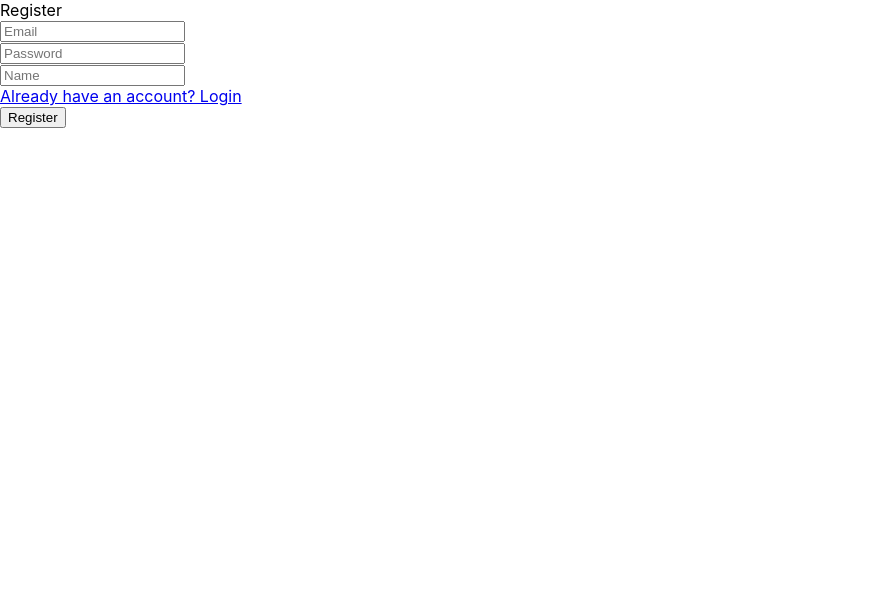
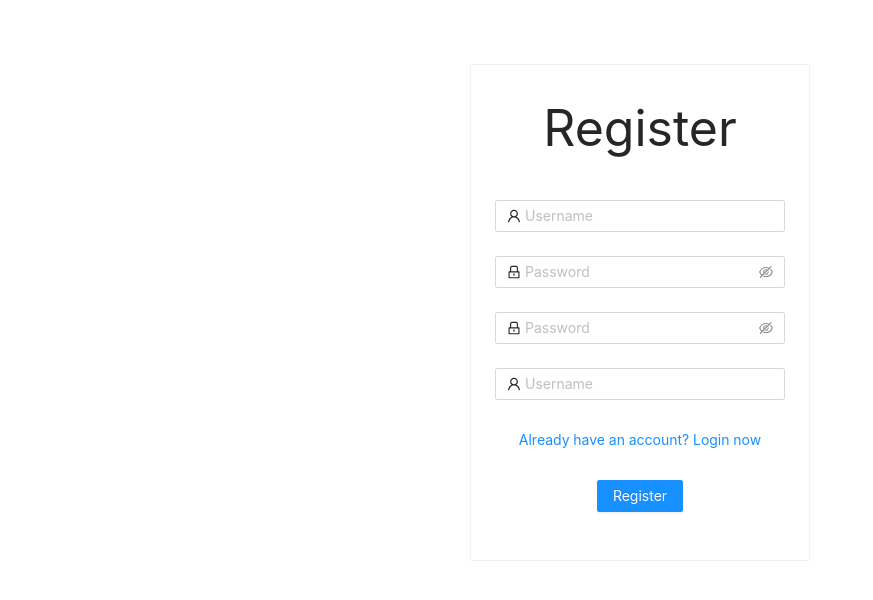
Before and after one commit to Hinh1009/soocer_app_react, a React (Create React App) app: page /register in a window 1280 px wide. Shown: the top 600 px of the page, without its empty margins (0-873 px from the left). Built offline with nearby package versions, Linux system fonts and the light colour scheme.

Commit message:
update login and register form

```diff
--- a/src/App.css
+++ b/src/App.css
@@ -1,38 +1 @@
-.App {
-  text-align: center;
-}
-
-.App-logo {
-  height: 40vmin;
-  pointer-events: none;
-}
-
-@media (prefers-reduced-motion: no-preference) {
-  .App-logo {
-    animation: App-logo-spin infinite 20s linear;
-  }
-}
-
-.App-header {
-  background-color: #282c34;
-  min-height: 100vh;
-  display: flex;
-  flex-direction: column;
-  align-items: center;
-  justify-content: center;
-  font-size: calc(10px + 2vmin);
-  color: white;
-}
-
-.App-link {
-  color: #61dafb;
-}
-
-@keyframes App-logo-spin {
-  from {
-    transform: rotate(0deg);
-  }
-  to {
-    transform: rotate(360deg);
-  }
-}
+@import '~antd/dist/antd.css';
--- a/src/App.js
+++ b/src/App.js
@@ -10,6 +10,7 @@ import {
   Switch,
   Route
 } from "react-router-dom";
+import './App.css'
 // import './App.css'
 class App extends Component {
   render() {
--- a/src/pages/home/index.js
+++ b/src/pages/home/index.js
@@ -1,25 +1,29 @@
 import React, { Component } from 'react'
 import { Link } from 'react-router-dom'
-import { Layout } from 'antd'
-import Button from '../../components/pieces/Button'
+import { Button, Layout } from 'antd'
+import Sider from 'antd/lib/layout/Sider'
+// import Button from '../../components/pieces/Button'
 
-const { Header, Content, Footer } = Layout
+const { Header, Footer, Content } = Layout
 class Home extends Component {
 
     render() {
         return (
             <Layout>
                 <Header>
-                    <div>This is my soccer app</div>
                     <Link to="/Login">
-                        <Button>Log in</Button>
+                        <Button type="dashed">Log in</Button>
                     </Link>
                 </Header>
-                <Content>
-                    <ul>
-                        <li><Link to="/player">Player Info</Link></li>
-                    </ul>
-                </Content>
+                <Layout>
+                    <Content>
+                        <span>
+                            <Link to="/player">Player Info</Link>
+                        </span>
+                    </Content>
+                    <Sider>Sider</Sider>
+                </Layout>
+
                 <Footer>This is Footer</Footer>
             </Layout>
         )
--- a/src/pages/login/index.js
+++ b/src/pages/login/index.js
@@ -1,7 +1,11 @@
 import React, { Component } from 'react';
 import Axios from 'axios';
 import { Link } from 'react-router-dom'
+import { Card, Button, Form, Input } from 'antd'
+import { UserOutlined, LockOutlined } from '@ant-design/icons';
+// import './login.css'
 const HOMEPAGE = 'http://localhost:3000/'
+
 
 class login extends Component {
   constructor(props) {
@@ -42,16 +46,78 @@ class login extends Component {
         alert("Login failed", err)
       })
   }
+  onFinish = (values) => {
+    console.log('Received values of form: ', values);
+  }
+
   render() {
     return (
-      <div>
-        <div>Login</div>
-        <input onChange={this.handleEmail} placeholder="Email" /> <br />
-        <input onChange={this.handlePassWord} type="password" placeholder="Password" /> <br />
-        <Link to="/register">Not have an account? Register now<br /></Link>
-        <button onClick={this.handleClick}>Log in</button>
+      <Card
+        style={{
+          width: 340,
+          margin: 'auto',
+          marginTop: 64,
+          textAlign: "center"
+        }}
+        bordered={true}
+      >
+        <div style={{ textAlign: 'center', marginBottom: 32, fontSize: 50 }}>
+          Login
+      </div>
 
-      </div>
+        <Form
+          // id="components-form-demo-normal-login"
+          name="normal_login"
+          className="login-form"
+          initialValues={{
+            remember: true,
+          }}
+          onFinish={this.onFinish}
+        >
+          <Form.Item
+            name="userEmail"
+            rules={[
+              {
+                required: true,
+                message: 'Please input your User Email!',
+              },
+            ]}
+          >
+            <Input prefix={<UserOutlined className="site-form-item-icon" />} placeholder="Username" onChange={this.handleEmail} />
+          </Form.Item>
+
+          <Form.Item
+            name="password"
+            rules={[
+              {
+                required: true,
+                message: 'Please input your Password!',
+              },
+            ]}
+          >
+            <Input
+              prefix={<LockOutlined className="site-form-item-icon" />}
+              type="password"
+              placeholder="Password"
+              onChange={this.handlePassWord}
+            />
+          </Form.Item>
+
+          <Form.Item>
+            <Button type="primary"
+              htmlType="submit"
+              className="login-form-button"
+              onClick={this.handleClick}>
+              Log in
+        </Button>
+          </Form.Item>
+
+          <Form.Item>
+            <Link to="/register">Not have an account? Register now</Link>
+          </Form.Item>
+
+        </Form>
+      </Card>
 
     );
   }
--- a/src/pages/register/index.js
+++ b/src/pages/register/index.js
@@ -1,6 +1,14 @@
 import React, { Component } from 'react'
 import Axios from 'axios'
 import { Link } from 'react-router-dom'
+import {
+    Form,
+    Input,
+    Button,
+    Card
+} from 'antd';
+import { UserOutlined, LockOutlined } from '@ant-design/icons'
+
 class Register extends Component {
     state = {
         email: '',
@@ -42,16 +50,119 @@ class Register extends Component {
     }
 
 
+
+
+    onFinish = values => {
+        console.log('Received values of form: ', values);
+    }
+
     render() {
         return (
-            <div>
-                <div>Register</div>
-                <input onChange={this.handleEmail} placeholder="Email" /><br />
-                <input onChange={this.handlePassword} placeholder="Password" /><br />
-                <input onChange={this.handleName} placeholder="Name" /><br />
-                <Link to="/login">Already have an account? Login<br /></Link>
-                <button onClick={this.handleSubmit}> Register </button>
-            </div>
+            <Card
+                style={{
+                    width: 340,
+                    margin: 'auto',
+                    marginTop: 64,
+                    textAlign: "center"
+                }}
+                bordered={true}
+            >
+                <div style={{ textAlign: 'center', marginBottom: 32, fontSize: 50 }}>
+                    Register
+      </div>
+                <Form
+                    name="register"
+                    className="register-form"
+                    initialValues={{
+                        remember: true,
+                    }}
+                    onFinish={this.onFinish}
+                >
+                    <Form.Item
+                        name="email"
+                        rules={[
+                            {
+                                type: 'email',
+                                message: 'The input is not valid E-mail!',
+                            },
+                            {
+                                required: true,
+                                message: 'Please input your E-mail!',
+                            },
+                        ]}
+                    >
+                        <Input prefix={<UserOutlined className="site-form-item-icon" />} placeholder="Username" onChange={this.handleEmail} />
+                    </Form.Item>
+
+                    <Form.Item
+                        name="password"
+                        rules={[
+                            {
+                                required: true,
+                                message: 'Please input your Password!',
+                            },
+                        ]}
+                        hasFeedback
+                    >
+                        <Input.Password
+                            prefix={<LockOutlined className="site-form-item-icon" />}
+                            type="password"
+                            placeholder="Password"
+                            onChange={this.handlePassword}
+                        />
+                    </Form.Item>
+
+                    <Form.Item
+                        name="confirm"
+                        dependencies={['password']}
+                        hasFeedback
+                        rules={[
+                            {
+                                required: true,
+                                message: 'Please confirm your password!',
+                            },
+                            ({ getFieldValue }) => ({
+                                validator(rule, value) {
+                                    if (!value || getFieldValue('password') === value) {
+                                        return Promise.resolve();
+                                    }
+
+                                    return Promise.reject('The two passwords that you entered do not match!');
+                                },
+                            }),
+                        ]}
+                    >
+                        <Input.Password
+                            prefix={<LockOutlined className="site-form-item-icon" />}
+                            type="password"
+                            placeholder="Password"
+                            onChange={this.handlePassword}
+                        />
+                    </Form.Item>
+
+                    <Form.Item
+                        name="nickname"
+                        rules={[
+                            {
+                                required: true,
+                                message: 'Please input your nickname!',
+                                whitespace: true,
+                            },
+                        ]}
+                    >
+                        <Input prefix={<UserOutlined className="site-form-item-icon" />} placeholder="Username" onChange={this.handleName} />
+                    </Form.Item>
+
+                    <Form.Item>
+                        <Link to="/login"> Already have an account? Login now</Link>
+                    </Form.Item>
+                    <Form.Item>
+                        <Button type="primary" htmlType="submit" onClick={this.handleSubmit}>
+                            Register
+                    </Button>
+                    </Form.Item>
+                </Form >
+            </Card>
         )
 
     }
```
